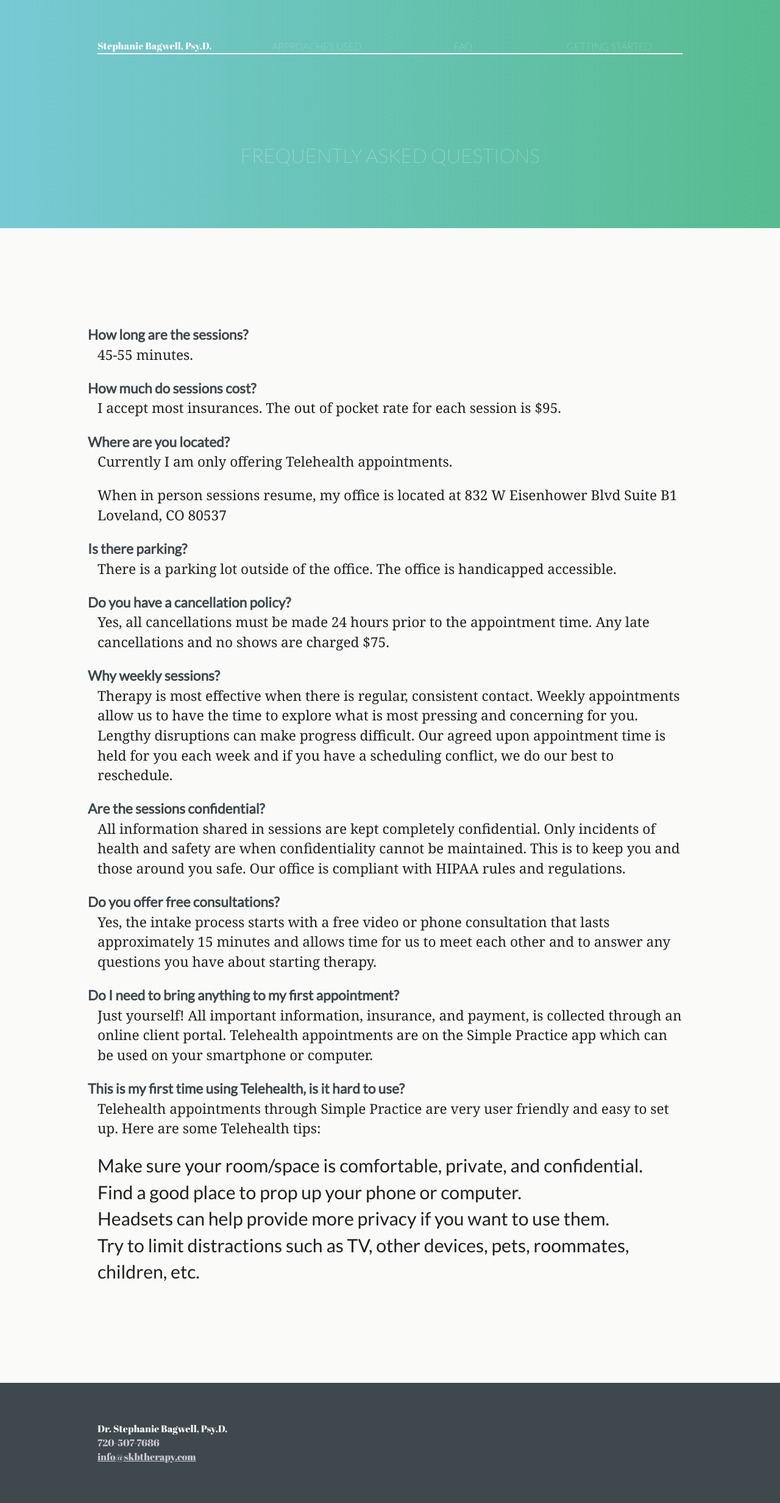
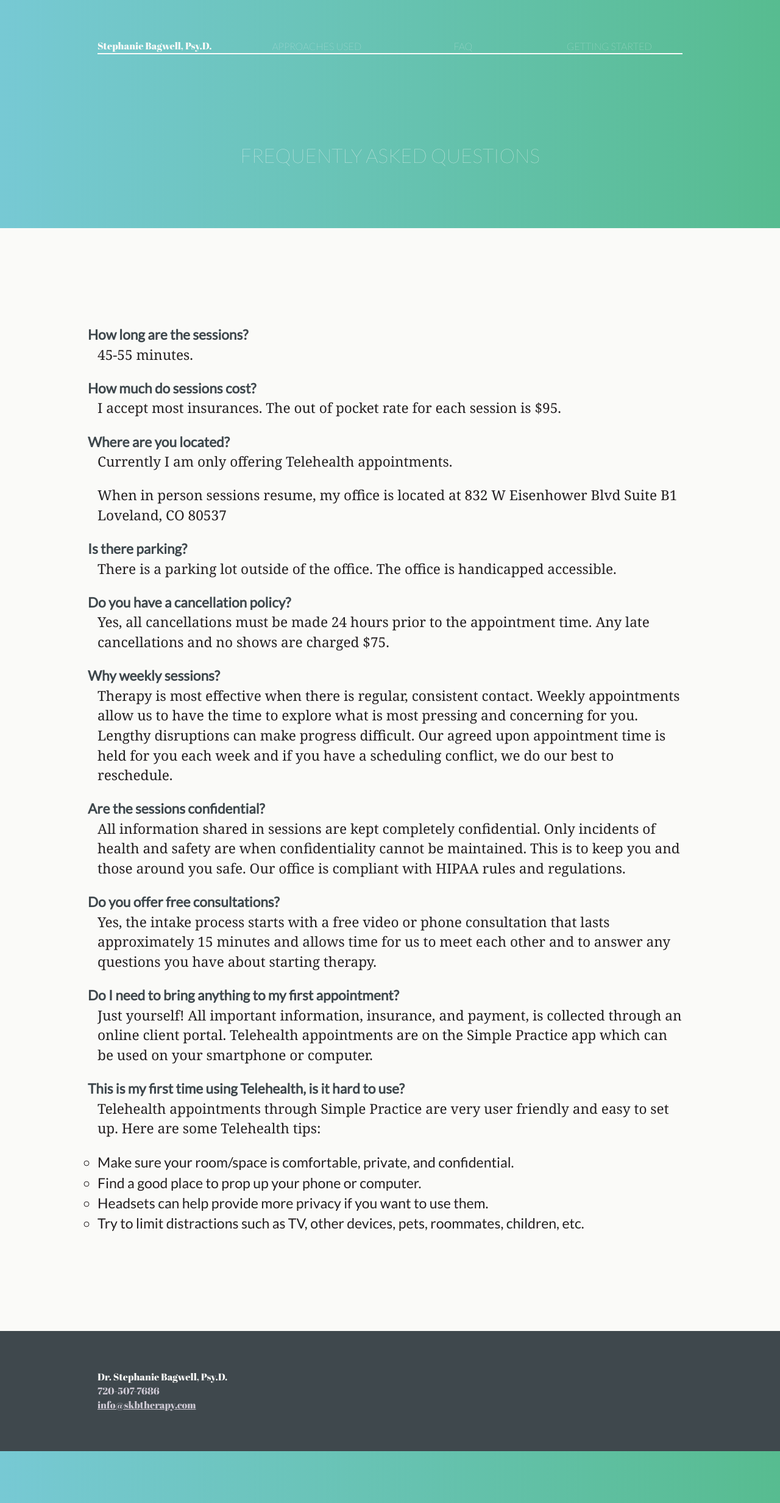
Before and after one commit to billHinderman/steph-jekyll, a Jekyll site: the page built from faq.md, in a window 1280 px wide. Shown: the whole page at 61% size. Built offline with Jekyll 4.4.1, drawn with Linux system fonts in a browser that asks for light colours; some web fonts are replaced.

Commit message:
Bills fix

```diff
--- a/_sass/_content.scss
+++ b/_sass/_content.scss
@@ -57,7 +57,7 @@
   color: darken($cotton, 7%);
 }
 
-.faq-list ul {
+.page-content .faq-list {
   list-style-type: circle;
   font-size: 1.44*$em;
 }
```
